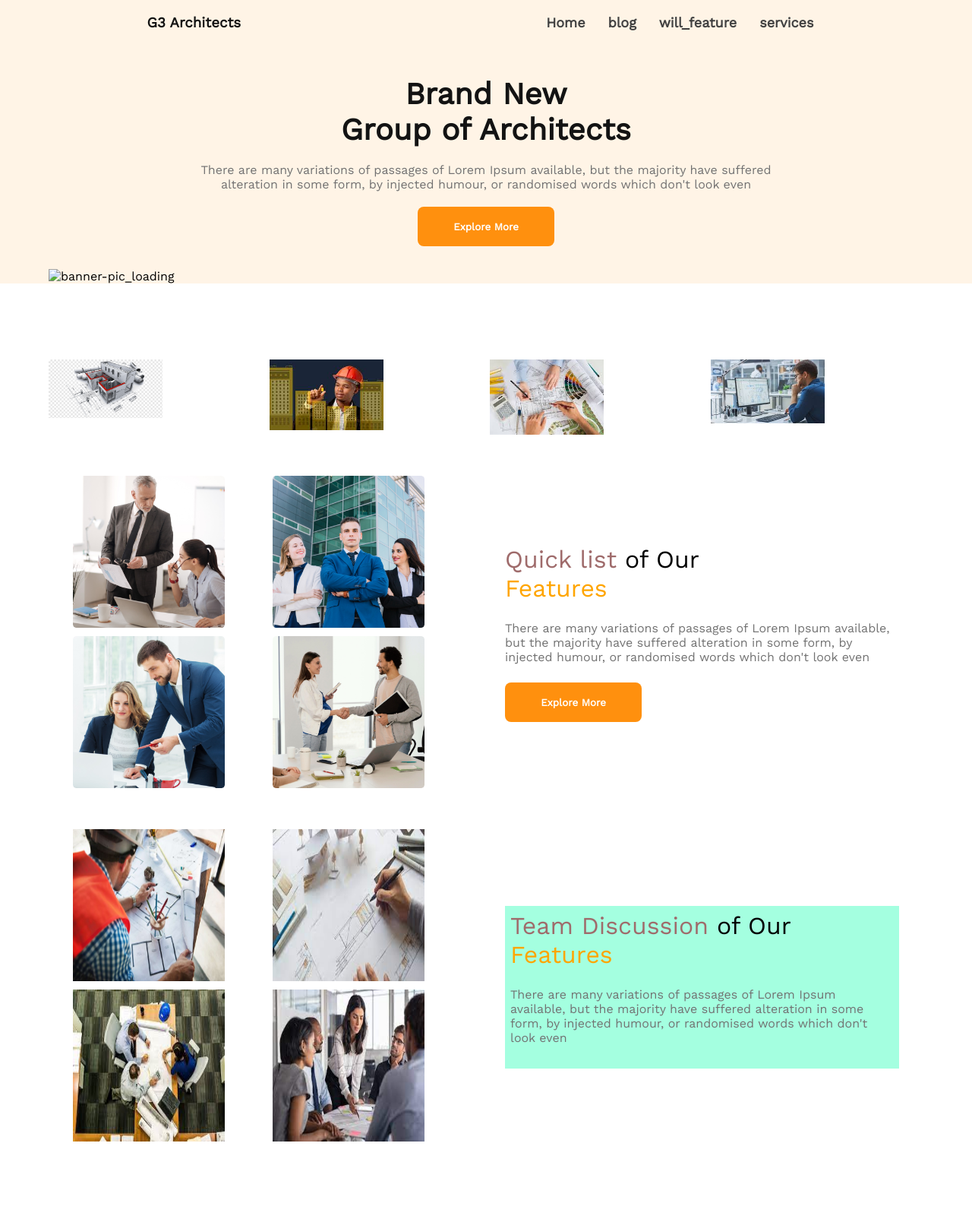
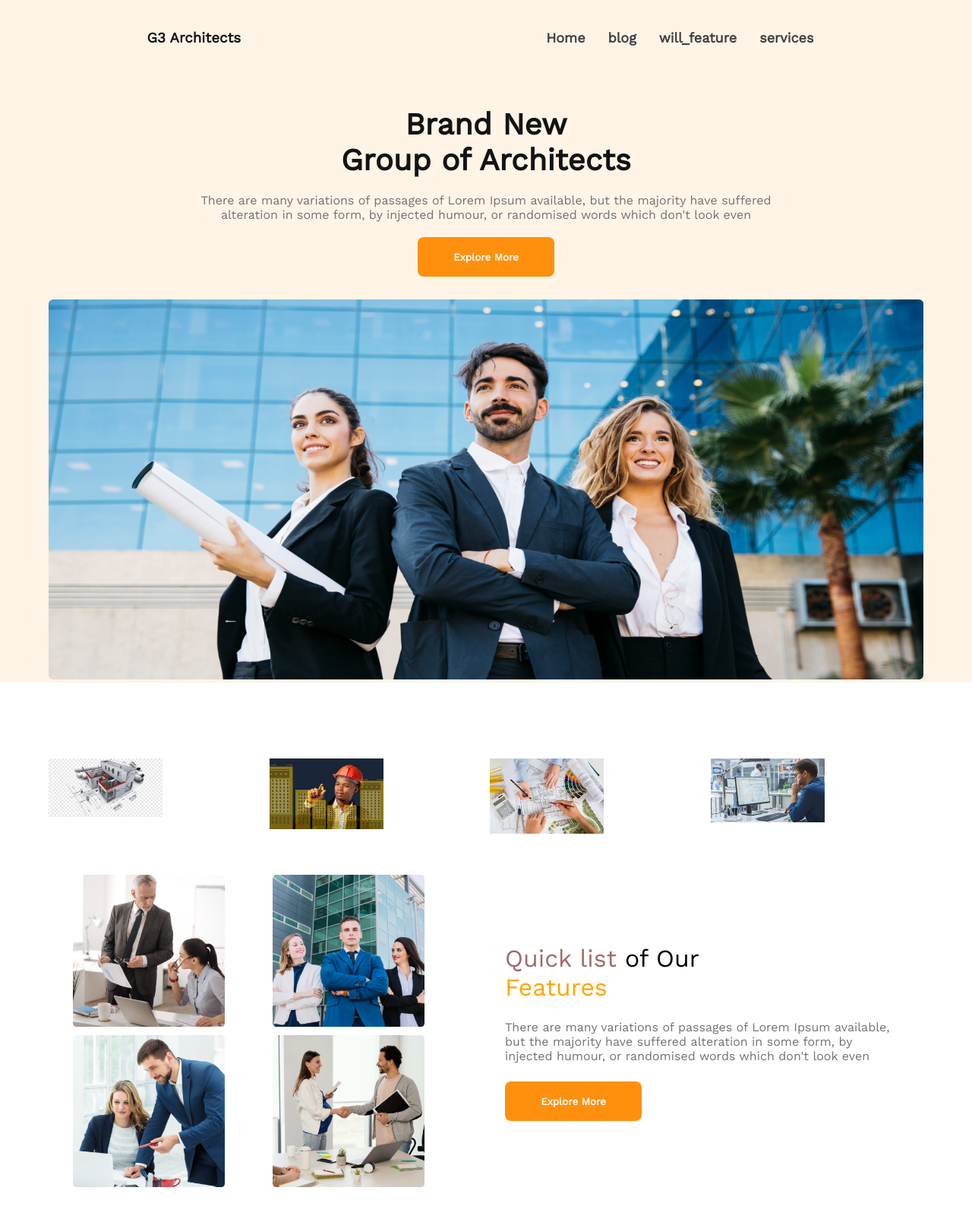
Before and after one commit to ImranRH321/b6-Architects-2-, a plain HTML site: page index.html in a window 1280 px wide. Shown: the top 1600 px of the page at 76% size. Drawn offline with nearby package versions, Linux system fonts and the light colour scheme.

Commit message:
img-not-found-pb

```diff
--- a/index.html
+++ b/index.html
@@ -46,7 +46,7 @@
       </div>
       <!-- banner_img_container  -->
       <div class="banner_img_container">
-        <img src="/images//banner.png" alt="banner-pic_loading" />
+        <img src="images/banner.png" alt="banner-pic_loading" />
       </div>
     </header>
 
@@ -106,7 +106,7 @@
         </div>
         <!-- content -->
         <div
-        style="background-color: rgba(127, 255, 212, 0.704); padding: 7px" class="our_list_conainer">
+        style="background-color: rgba(127, 255, 212, 0.704); padding: 7px; margin-top: 20px;" class="our_list_conainer">
           <div class="list_content_div">
             <h3 style="color: rgb(159 107 107)">
               Team Discussion <span style="color: black">of Our </span>
--- a/style/responsive.css
+++ b/style/responsive.css
@@ -45,8 +45,8 @@
     margin-top: 41px;
 }
 .love_box_div {
-    background-color: rgb(229, 240, 240);
-  }
+    background-color: #96ea36;
+}
 
   /* =======sponsors  section*/
  .client_container {
--- a/style/style.css
+++ b/style/style.css
@@ -19,7 +19,7 @@ header .nav_container {
   justify-content: space-around;
   align-items: center;
   height: 60px;
-  padding: 10px 0;
+  padding: 50px 0;
   margin-bottom: 30px;
 }
 .logo_title {
```
